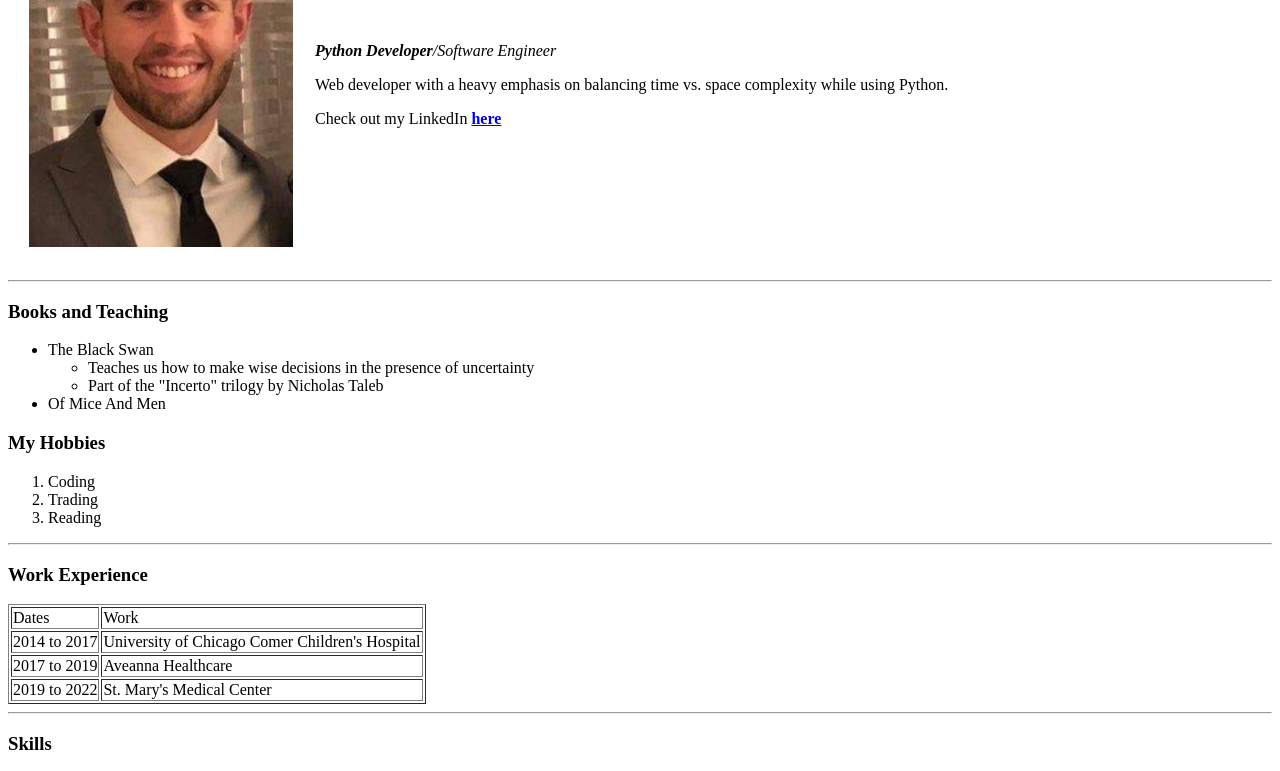
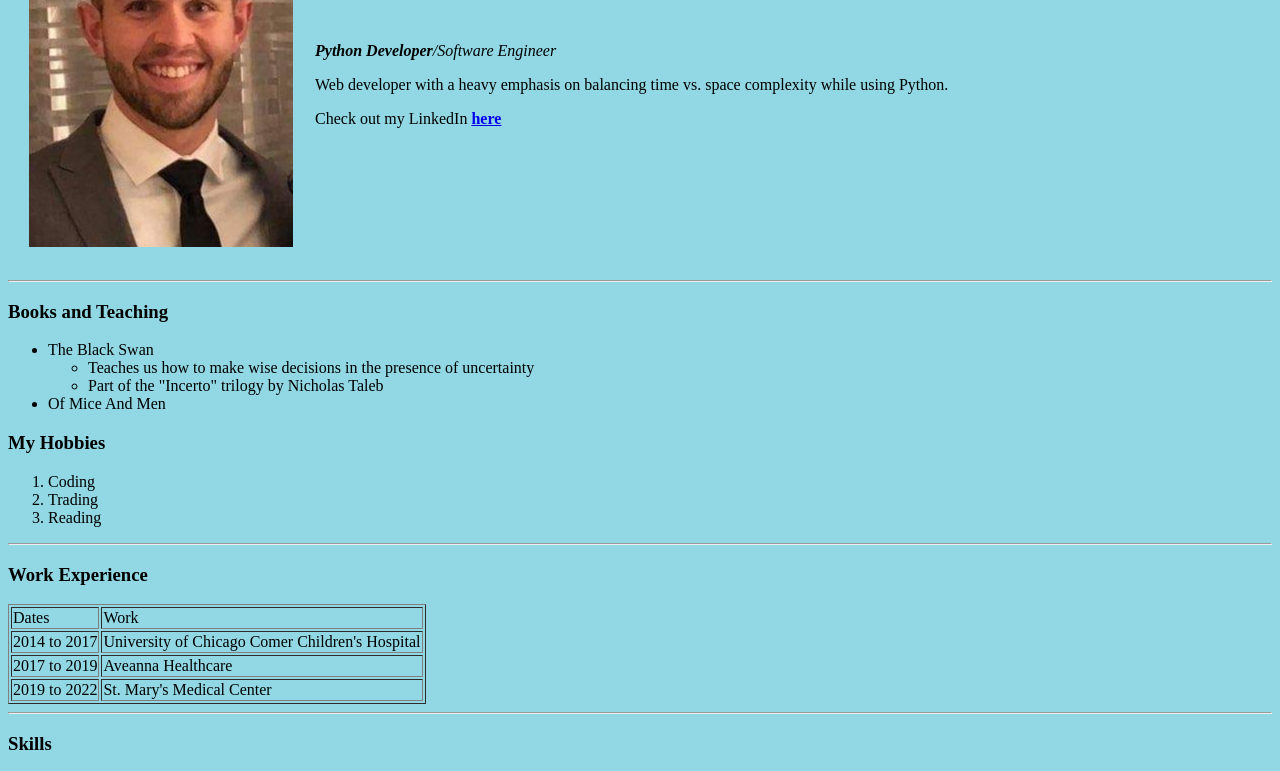
Before and after one commit to cjones1047/cv, a plain HTML site: page index.html in a window 1280 px wide. Shown: the part 210-981 px from the top of the page. Drawn offline with Linux system fonts and the light colour scheme.

Commit message:
Updated background color

```diff
--- a/index.html
+++ b/index.html
@@ -4,7 +4,7 @@
         <meta charset="UTF-8">
         <title>Casey's Personal Website</title>
     </head>
-    <body>
+    <body style="background-color: #91D8E4;">
         <table cellspacing="20">
             <tr>
                 <td>
```
